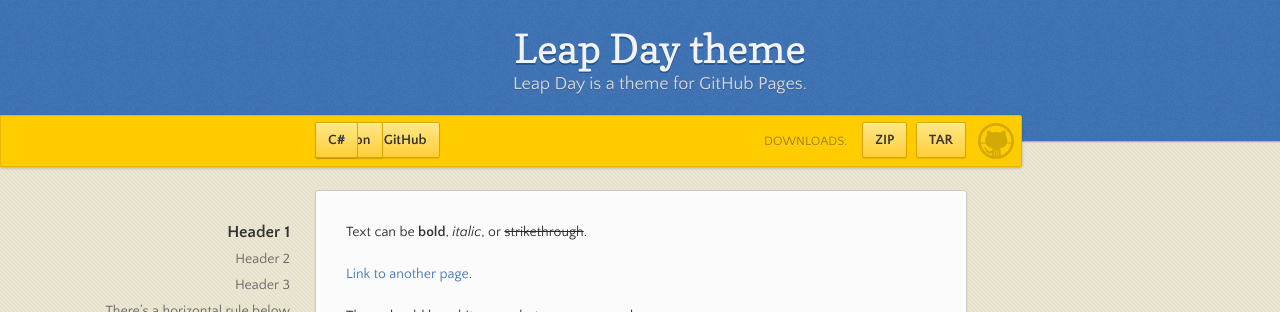
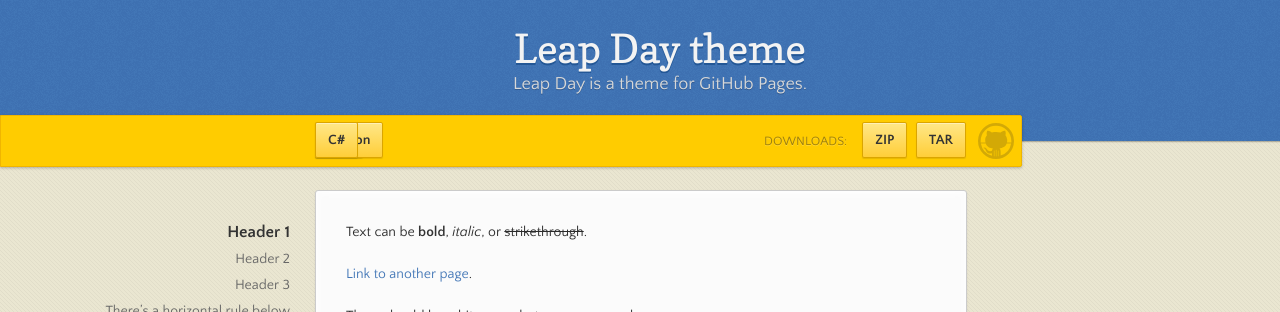
Before and after one commit to YoDivergente/Portafolio, a Jekyll site: the page built from index.md, in a window 1280 px wide. Shown: the top 312 px of the page. Built offline with Jekyll 4.4.1, drawn with Linux system fonts in a browser that asks for light colours.

Commit message:
Update default.html

```diff
--- a/_layouts/default.html
+++ b/_layouts/default.html
@@ -25,9 +25,18 @@
       <div id="banner">
         <span id="logo"></span>
 
-        <a href="{{ site.github.repository_url }}" class="button fork"><strong>View On GitHub</strong></a>
-        <a href="https://github.com/YoDivergente/Portafolio" class="button fork"><strong>Python</strong></a>
-        <a href="{{ site.github.repository_url }}" class="button fork"><strong>C#</strong></a>
+            <div style="text-align: right;width:220px">
+
+
+
+            <a href="{{ site.github.repository_url }}" class="button fork"><strong>C++</strong></a>
+            <a href="https://github.com/YoDivergente/Portafolio" class="button fork"><strong>Python</strong></a>
+            <a href="{{ site.github.repository_url }}" class="button fork"><strong>C#</strong></a>
+
+      </div>
+
+
+
 
         {% if site.show_downloads %}
           <div class="downloads">
```
